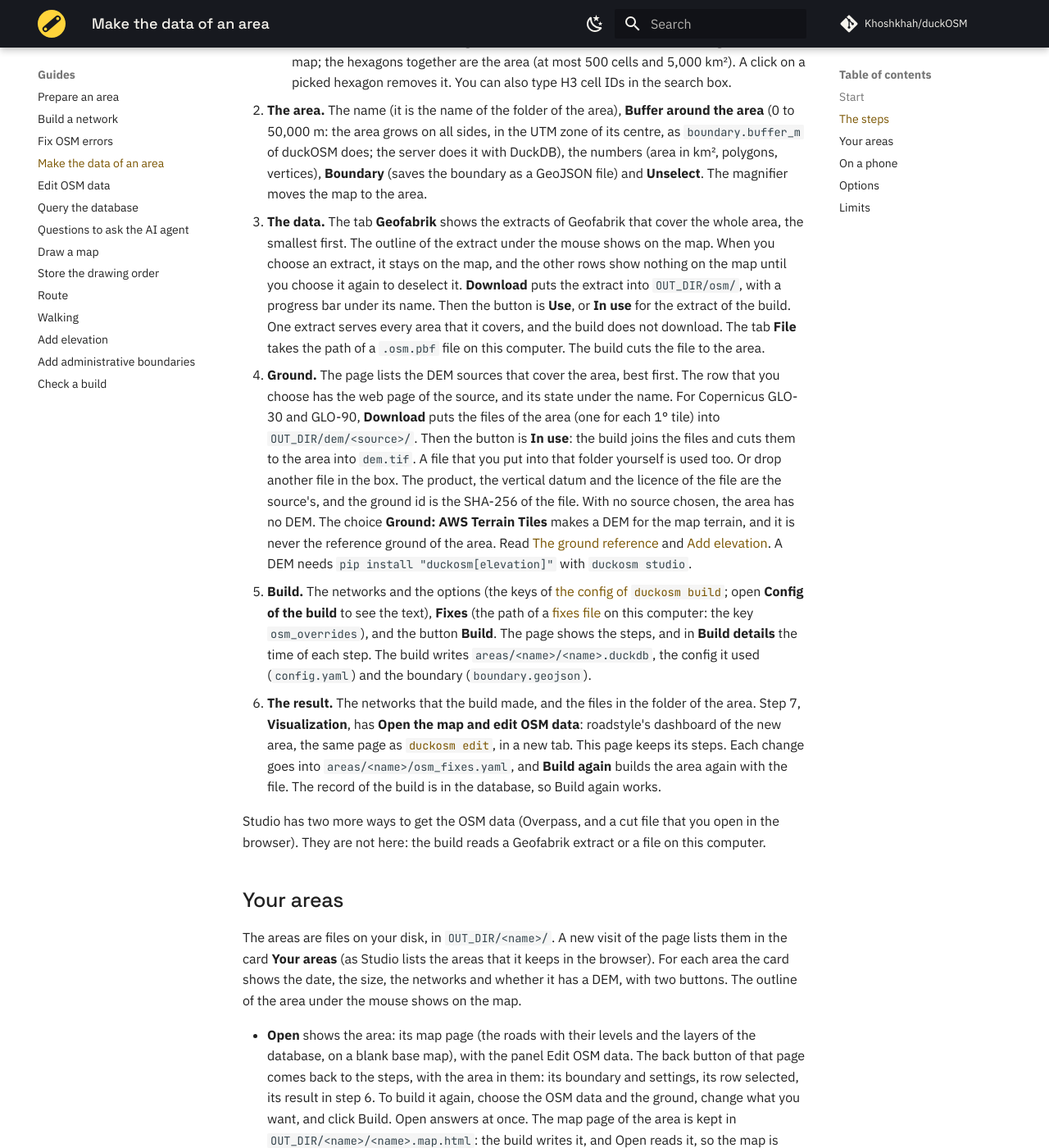
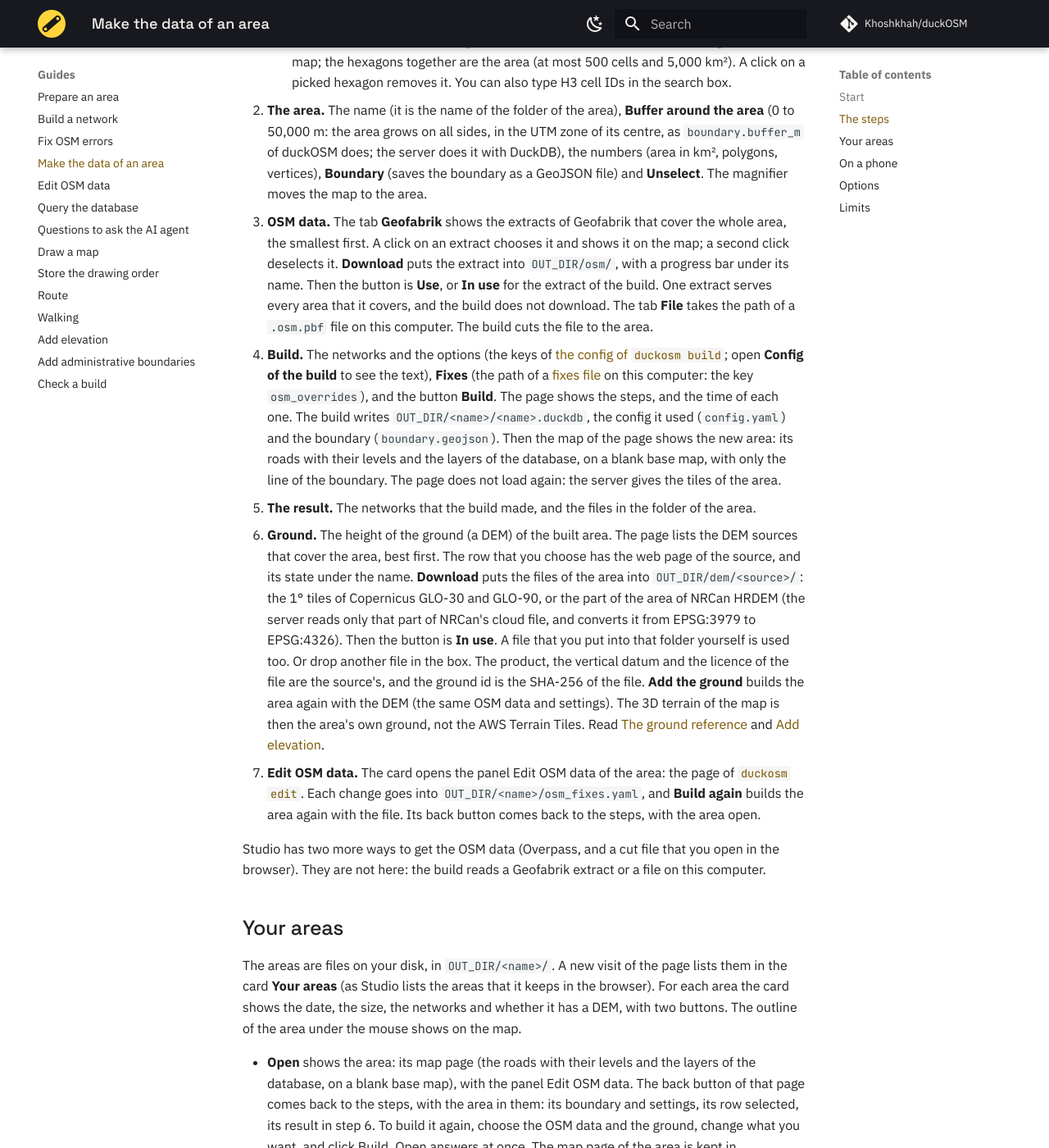
Before and after one commit to Khoshkhah/duckOSM, an MkDocs documentation site: the page built from docs/guides/studio.md, in a window 1280 px wide and 1400 px high, scrolled down 1768 px. Shown: the whole window at 82% size. Built offline with MkDocs 1.6.1 and Material for MkDocs 9.7.7, drawn with Linux system fonts in a browser that asks for light colours; comment, search, counter and statistics services are not loaded; some of the changed text lies outside the part shown.

Commit message:
duckosm studio: no hover in the data step; the card OSM data; the pin at roadstyle PR 157's merge; the tests and the guide of the new flow
Co-Authored-By: Claude Opus 5.5 <noreply@anthropic.com>

```diff
--- a/docs/guides/studio.md
+++ b/docs/guides/studio.md
@@ -32,20 +32,26 @@ One step is open at a time, and the next step opens when the one before is done.
     - **File.** Drop a GeoJSON file with a polygon or a multipolygon, for example the file of `duckosm boundary`.
     - **H3.** Choose the size of a hexagon (the levels 5 to 10), then click the hexagons on the map; the hexagons together are the area (at most 500 cells and 5,000 km²). A click on a picked hexagon removes it. You can also type H3 cell IDs in the search box.
 2. **The area.** The name (it is the name of the folder of the area), **Buffer around the area** (0 to 50,000 m: the area grows on all sides, in the UTM zone of its centre, as `boundary.buffer_m` of duckOSM does; the server does it with DuckDB), the numbers (area in km², polygons, vertices), **Boundary** (saves the boundary as a GeoJSON file) and **Unselect**. The magnifier moves the map to the area.
-3. **The data.** The tab **Geofabrik** shows the extracts of Geofabrik that cover the whole area, the smallest first. The outline of the extract under the mouse shows on the map. When you choose
-   an extract, it stays on the map, and the other rows show nothing on the map until you choose it again to deselect it. **Download** puts the extract into `OUT_DIR/osm/`, with a progress
-   bar under its name. Then the button is **Use**, or **In use** for the extract of the build. One extract serves every area that it covers, and the build does not download.
+3. **OSM data.** The tab **Geofabrik** shows the extracts of Geofabrik that cover the whole area, the smallest first. A click on an extract chooses it and
+   shows it on the map; a second click deselects it. **Download** puts the extract into `OUT_DIR/osm/`, with a progress bar under its name. Then the button is
+   **Use**, or **In use** for the extract of the build. One extract serves every area that it covers, and the build does not download.
    The tab **File** takes the path of a `.osm.pbf` file on this computer. The build cuts the file to the area.
-4. **Ground.** The page lists the DEM sources that cover the area, best first. The row that you choose has the web page of the source, and its state under the name. For Copernicus GLO-30 and GLO-90,
-   **Download** puts the files of the area (one for each 1° tile) into `OUT_DIR/dem/<source>/`. Then the button is **In use**: the build joins the files and cuts them to the area into `dem.tif`. A file that
-   you put into that folder yourself is used too. Or drop another file in the box. The product, the vertical datum and the
-   licence of the file are the source's, and the ground id is the SHA-256 of the file. With no source chosen, the area has no DEM. The choice **Ground: AWS Terrain Tiles** makes a DEM for the map terrain, and it is
-   never the reference ground of the area. Read [The ground reference](../concepts/ground-reference.md) and [Add elevation](elevation.md). A DEM needs `pip install "duckosm[elevation]"` with `duckosm studio`.
-5. **Build.** The networks and the options (the keys of [the config of `duckosm build`](../reference/configuration.md); open **Config of the build** to see the text), **Fixes** (the path of a [fixes file](fix-osm-errors.md) on this computer: the key `osm_overrides`), and the button **Build**. The page shows the
-   steps, and in **Build details** the time of each step. The build writes `areas/<name>/<name>.duckdb`, the config it used (`config.yaml`) and the boundary (`boundary.geojson`).
-6. **The result.** The networks that the build made, and the files in the folder of the area. Step 7, **Visualization**, has **Open the map and edit OSM data**: roadstyle's dashboard of the new area, the same page as
-   [`duckosm edit`](edit-osm-data.md#edit-on-your-computer-duckosm-edit), in a new tab. This page keeps its steps. Each change goes into `areas/<name>/osm_fixes.yaml`, and **Build again** builds the area again with the file.
-   The record of the build is in the database, so Build again works.
+4. **Build.** The networks and the options (the keys of [the config of `duckosm build`](../reference/configuration.md); open **Config of the build** to see the text),
+   **Fixes** (the path of a [fixes file](fix-osm-errors.md) on this computer: the key `osm_overrides`), and the button **Build**. The page shows the steps, and the
+   time of each one. The build writes `OUT_DIR/<name>/<name>.duckdb`, the config it used (`config.yaml`) and the boundary (`boundary.geojson`). Then the map of
+   the page shows the new area: its roads with their levels and the layers of the database, on a blank base map, with only the line of the boundary. The page
+   does not load again: the server gives the tiles of the area.
+5. **The result.** The networks that the build made, and the files in the folder of the area.
+6. **Ground.** The height of the ground (a DEM) of the built area. The page lists the DEM sources that cover the area, best first. The row that you choose has the
+   web page of the source, and its state under the name. **Download** puts the files of the area into `OUT_DIR/dem/<source>/`: the 1° tiles of Copernicus GLO-30
+   and GLO-90, or the part of the area of NRCan HRDEM (the server reads only that part of NRCan's cloud file, and converts it from EPSG:3979 to EPSG:4326). Then the
+   button is **In use**. A file that you put into that folder yourself is used too. Or drop another file in the box. The product, the vertical datum and the licence
+   of the file are the source's, and the ground id is the SHA-256 of the file. **Add the ground** builds the area again with the DEM (the same OSM data and
+   settings). The 3D terrain of the map is then the area's own ground, not the AWS Terrain Tiles. Read [The ground reference](../concepts/ground-reference.md)
+   and [Add elevation](elevation.md).
+7. **Edit OSM data.** The card opens the panel Edit OSM data of the area: the page of [`duckosm edit`](edit-osm-data.md#edit-on-your-computer-duckosm-edit).
+   Each change goes into `OUT_DIR/<name>/osm_fixes.yaml`, and **Build again** builds the area again with the file. Its back button comes back to the steps,
+   with the area open.
 
 Studio has two more ways to get the OSM data (Overpass, and a cut file that you open in the browser). They are not here: the build reads a Geofabrik extract or a file on this computer.
 
@@ -79,5 +85,5 @@ The panel is a sheet at the bottom and the map is above it. Draw the box on the
 - The Rust build makes the base-map layers (`features.*`), the H3 columns and, with the setting Sea, `features.ocean`. It makes no `main.boundary_cells`, checks, report, maps or multimodal graph. The Python build (`duckosm studio`) makes them.
 - The page builds one area at a time.
 - A DEM file that you drop is at most 16 MB. The downloaded files of a model have no limit.
-- Only Copernicus GLO-30 and GLO-90 have **Download**. The other models need an account, or their files are in another projection.
+- **Download** is for Copernicus GLO-30 and GLO-90 and NRCan HRDEM. The other models need an account, or the server cannot read their files yet.
 - The page does not stop a build that runs. Stop the command, then start it again.
```
Also changed, not shown: other parts of docs/guides/studio.md (+1 -1 lines), 5 other files.
